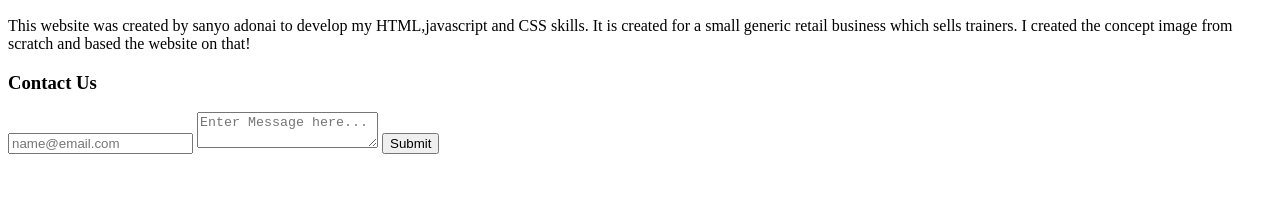
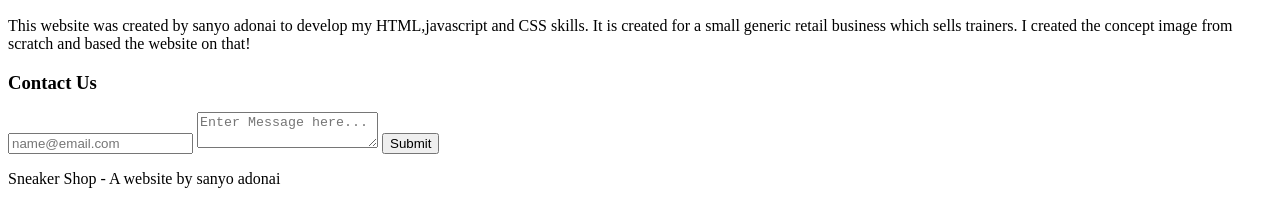
Before and after one commit to 1sanyo/phase-1-independent-project, a plain HTML site: page index.html in a window 1280 px wide. Shown: the part 576-800 px from the top of the page. Drawn offline with Linux system fonts and the light colour scheme.

Commit message:
add Footer

```diff
--- a/index.html
+++ b/index.html
@@ -54,3 +54,11 @@
             <button class="btn submit-form" type="submit">Submit</button>
         </form>
     </div>
+    <footer>
+        <p>Sneaker Shop - A website by sanyo adonai</p>
+    </footer>
+
+</div>
+
+</body>
+</html>
```
